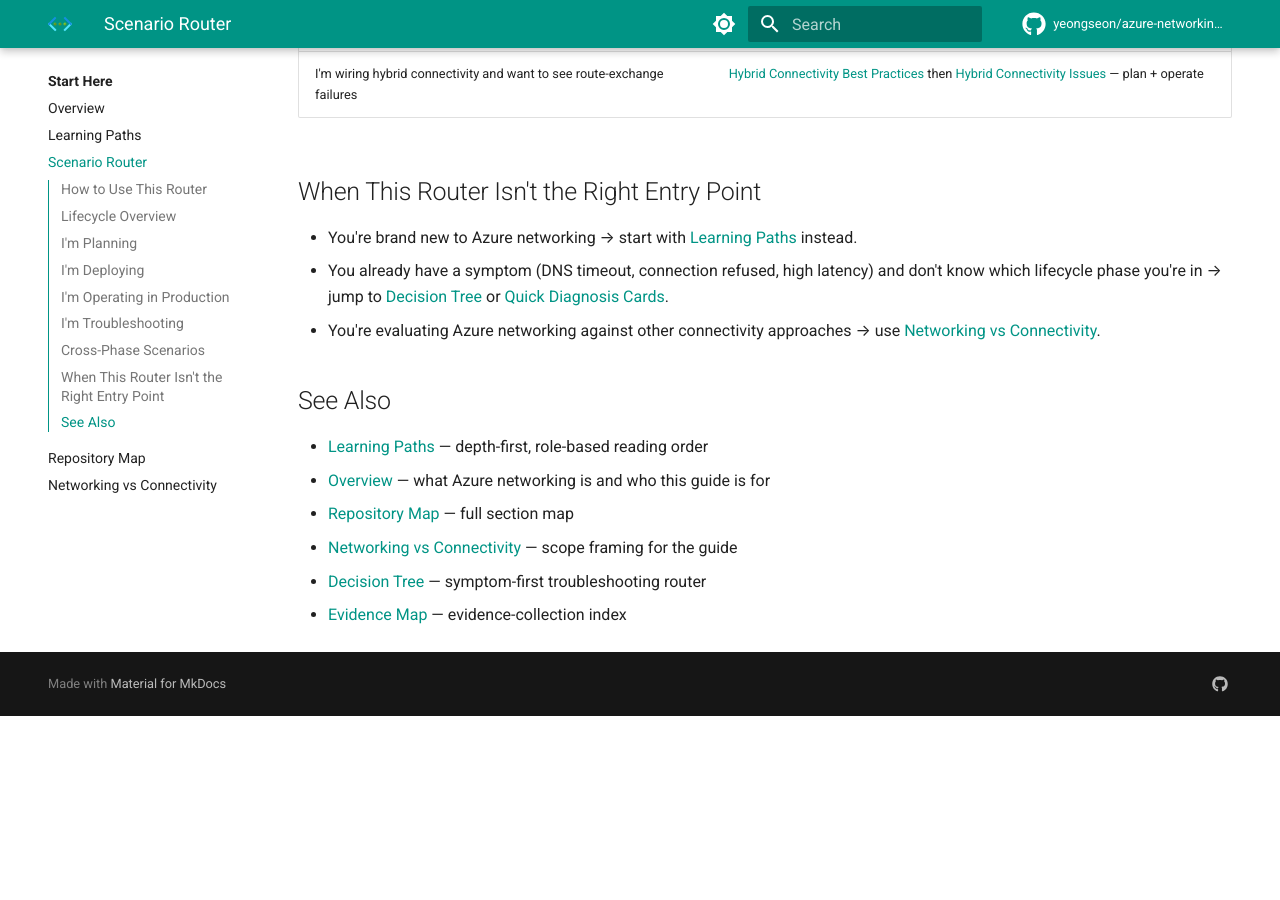
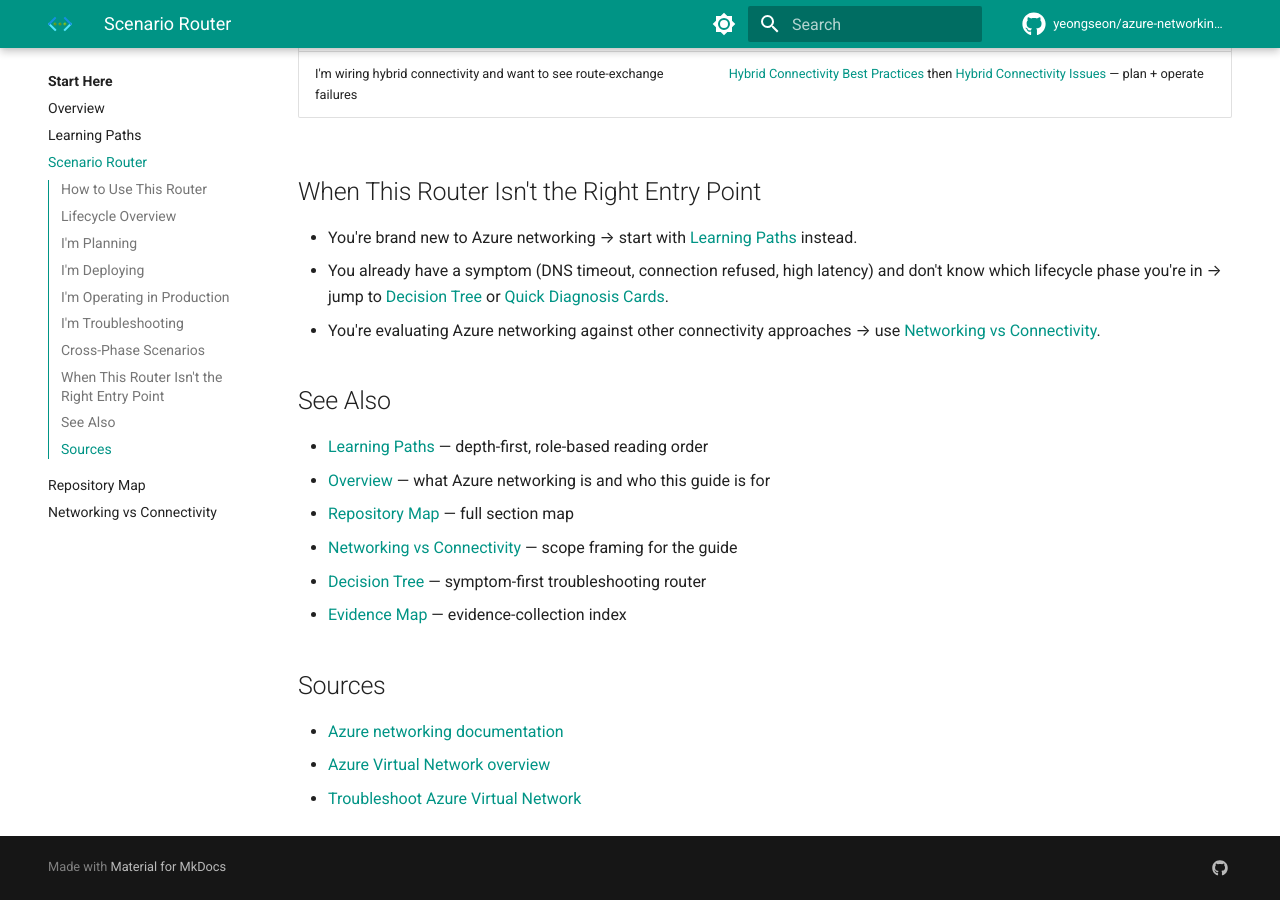
Before and after one commit to yeongseon/azure-networking-practical-guide, an MkDocs documentation site: the page built from docs/start-here/scenario-router.md, in a window 1280 px wide and 900 px high, scrolled down 3428 px. Built offline with MkDocs 1.6.1 and Material for MkDocs 9.7.7, drawn with Linux system fonts in a browser that asks for light colours; comment, search, counter and statistics services are not loaded; before the commit the page ends 4144 px from its top, so only the background shows below that.

Commit message:
docs: resolve documentation quality gate debt (CA#385) (#53)

```diff
--- a/docs/start-here/scenario-router.md
+++ b/docs/start-here/scenario-router.md
@@ -118,3 +118,9 @@ Some situations straddle two phases — the design choice you make while plannin
 - [Networking vs Connectivity](networking-vs-connectivity.md) — scope framing for the guide
 - [Decision Tree](../troubleshooting/decision-tree.md) — symptom-first troubleshooting router
 - [Evidence Map](../troubleshooting/evidence-map.md) — evidence-collection index
+
+## Sources
+
+- [Azure networking documentation](https://learn.microsoft.com/en-us/azure/networking/)
+- [Azure Virtual Network overview](https://learn.microsoft.com/en-us/azure/virtual-network/virtual-networks-overview)
+- [Troubleshoot Azure Virtual Network](https://learn.microsoft.com/en-us/azure/virtual-network/virtual-network-troubleshoot-connectivity-problem-between-vms)
--- a/docs/troubleshooting/lab-guides/index.md
+++ b/docs/troubleshooting/lab-guides/index.md
@@ -27,3 +27,8 @@ This repository is establishing the lab-guides surface now so future labs can fo
 - [First 10 Minutes](../first-10-minutes/index.md)
 - [DNS Resolution Failures](../playbooks/dns/dns-resolution-failures.md)
 - [Cannot Reach Private Endpoint](../playbooks/connectivity/cannot-reach-private-endpoint.md)
+
+## Sources
+
+- [Azure Virtual Network overview](https://learn.microsoft.com/en-us/azure/virtual-network/virtual-networks-overview)
+- [Troubleshoot Azure Virtual Network connectivity](https://learn.microsoft.com/en-us/azure/virtual-network/virtual-network-troubleshoot-connectivity-problem-between-vms)
```
Also changed, not shown: docs/best-practices/common-anti-patterns.md (+1 -1 lines).
